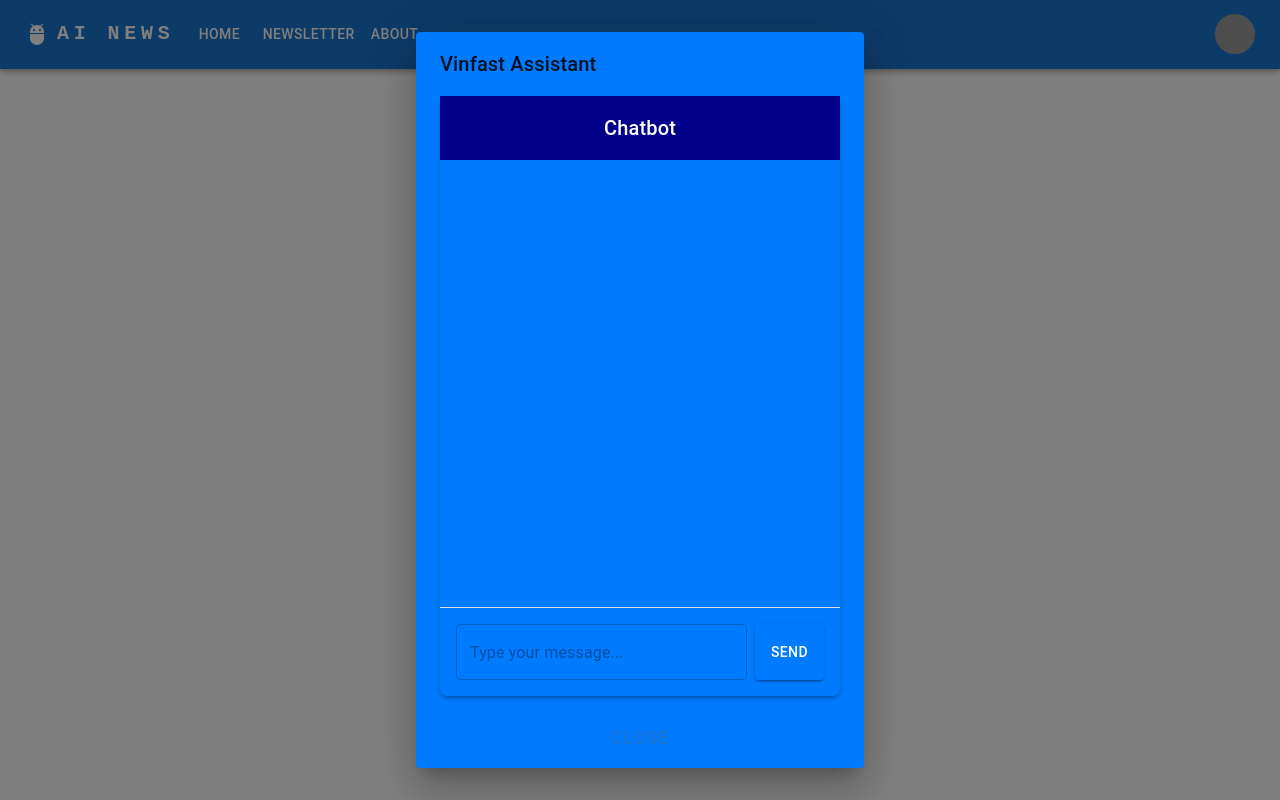
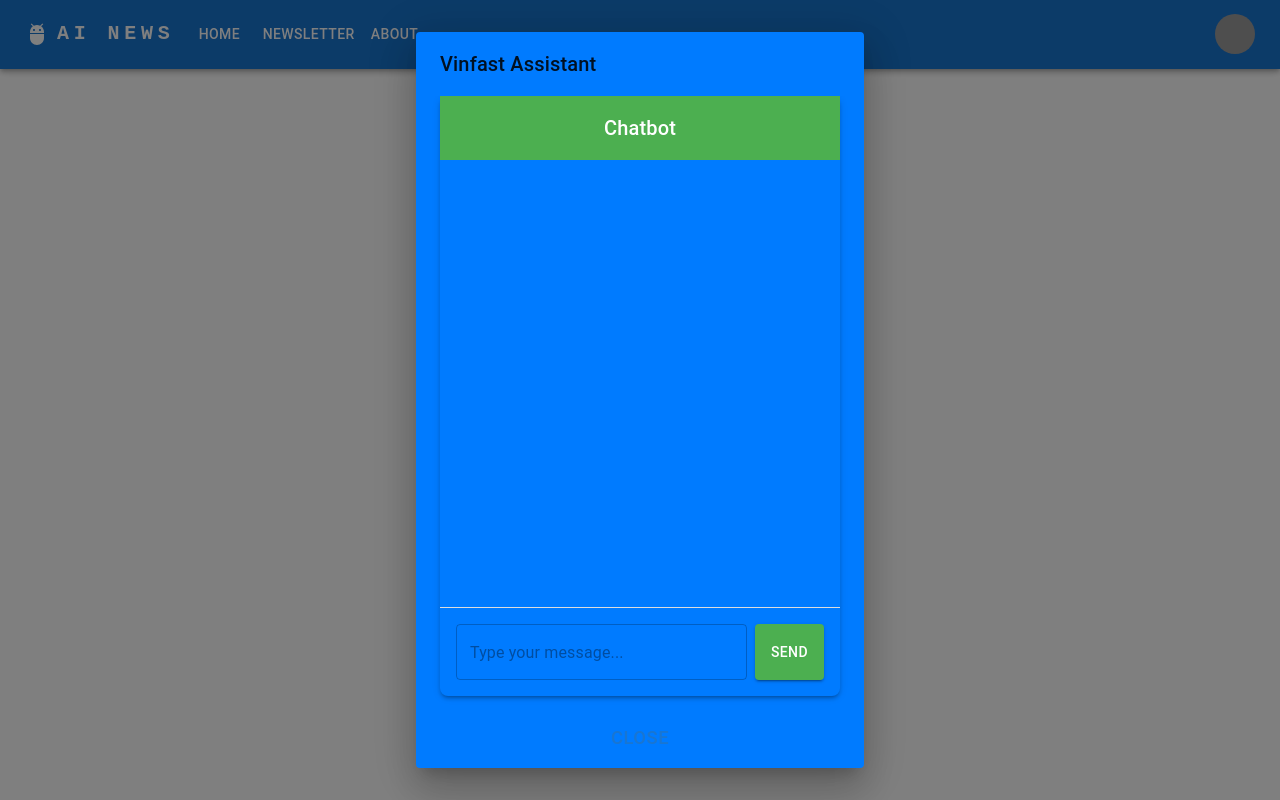
Before and after one commit to quanglam5102/NewsletterAI-FrontEnd, a React (Create React App) app: page /newsletter in a window 1280 px wide. Both pictures are taken after a click on the button "OPEN CHATBOT". Built offline with nearby package versions, Linux system fonts and the light colour scheme; grey boxes are pictures that could not be loaded.

Commit message:
Update Chatbot.js

```diff
--- a/src/Chatbot.js
+++ b/src/Chatbot.js
@@ -45,9 +45,8 @@
   };
 
   return (
-
     <Paper elevation={3} sx={{ width: 400, height: 600, display: 'flex', flexDirection: 'column', borderRadius: 2 }}>
-        <Box sx={{ backgroundColor: '#00008B', color: 'white', padding: 2, textAlign: 'center' }}>
+      <Box sx={{ backgroundColor: '#4CAF50', color: 'white', padding: 2, textAlign: 'center' }}>
         <Typography variant="h6">Chatbot</Typography>
       </Box>
       <List sx={{ flex: 1, overflowY: 'auto', padding: 2, display: 'flex', flexDirection: 'column', alignItems: 'center' }}>
@@ -55,7 +54,7 @@
           <ListItem key={index} sx={{ justifyContent: msg.sender === 'user' ? 'flex-end' : 'flex-start', width: '100%' }}>
             <Box
               sx={{
-                  backgroundColor: msg.sender === 'user' ? '#b5ebbb' : '#D1E7FF',
+                backgroundColor: msg.sender === 'user' ? '#E8F5E9' : '#F1F8E9', // Lighter green tones
                 color: '#333',
                 padding: 1.5,
                 borderRadius: 2,
@@ -81,14 +80,13 @@
           onClick={handleSendMessage}
           variant="contained"
           color="primary"
-            sx={{ backgroundColor: '#007BFF', '&:hover': { backgroundColor: '#007BFF' } }}
+          sx={{ backgroundColor: '#4CAF50', '&:hover': { backgroundColor: '#388E3C' } }} // Green tones for the button
           disabled={isLoading}
         >
           {isLoading ? 'Sending...' : 'Send'}
         </Button>
       </Box>
     </Paper>
-
   );
 };
 
```
Lines whose indentation alone changed are shown as unchanged.
